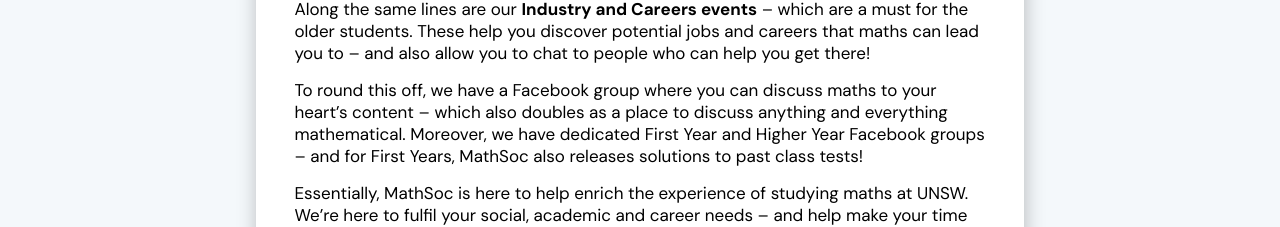
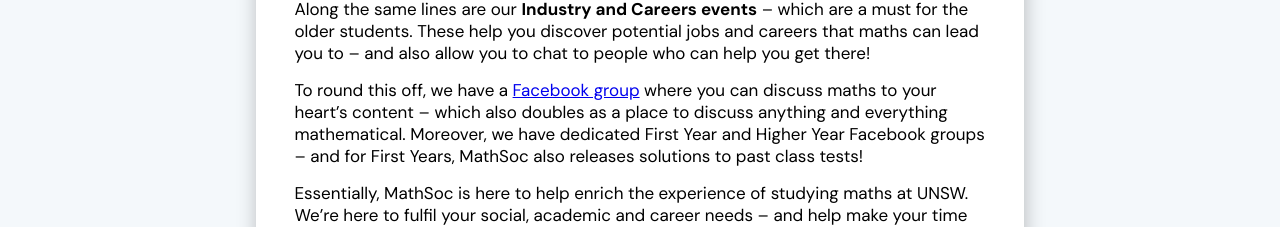
Before and after one commit to MathSocUNSW/mathsoc-website, a Next.js app in the folder frontend/: page /about in a window 1280 px wide. Shown: the part 1042-1269 px from the top of the page. Built offline with nearby package versions, Linux system fonts and the light colour scheme.

Commit message:
Add link and todo message

```diff
--- a/frontend/src/pages/about.tsx
+++ b/frontend/src/pages/about.tsx
@@ -3,6 +3,7 @@ import Head from "next/head";
 
 import Hero from "src/components/Hero";
 import styles from "src/styles/about.module.scss";
+import { facebookLink } from "src/data/socialLinks";
 
 export default function about() {
   return (
@@ -56,11 +57,16 @@ export default function about() {
               lead you to – and also allow you to chat to people who can help you get there!
             </p>
             <p>
-              To round this off, we have a Facebook group where you can discuss maths to your
-              heart’s content – which also doubles as a place to discuss anything and everything
-              mathematical. Moreover, we have dedicated First Year and Higher Year Facebook groups –
-              and for First Years, MathSoc also releases solutions to past class tests!
+              To round this off, we have a{" "}
+              <a href={facebookLink} target="_blank" rel="noreferrer">
+                Facebook group
+              </a>{" "}
+              where you can discuss maths to your heart’s content – which also doubles as a place to
+              discuss anything and everything mathematical. Moreover, we have dedicated First Year
+              and Higher Year Facebook groups – and for First Years, MathSoc also releases solutions
+              to past class tests!
             </p>
+            {/* TODO finish off links */}
             <p>
               Essentially, MathSoc is here to help enrich the experience of studying maths at UNSW.
               We’re here to fulfil your social, academic and career needs – and help make your time
```
